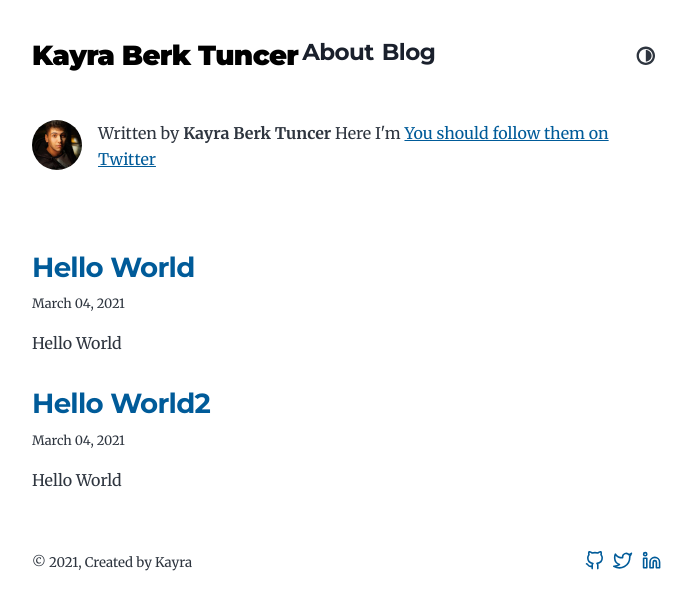
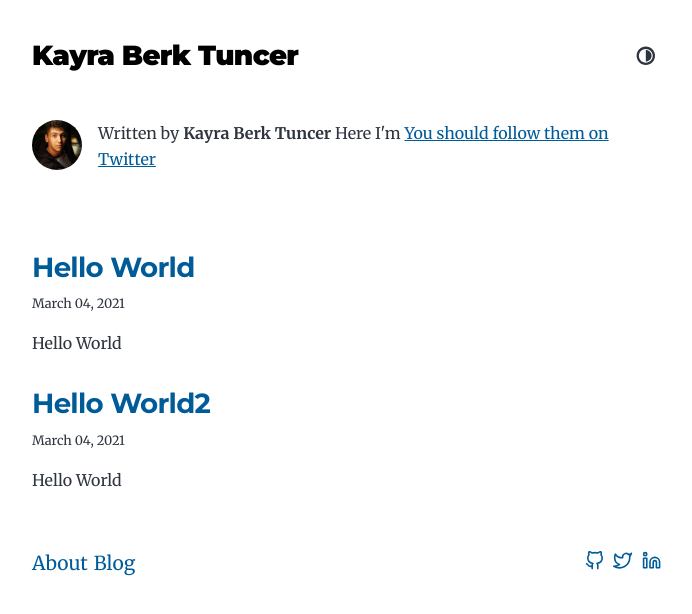
Before and after one commit to yusufakcekoce/yusufakcekoce.github.io, a Gatsby site: page / in a window 1280 px wide. Shown: the whole page, without its empty margins (292-984 px from the left). Built offline with nearby package versions, Linux system fonts and the light colour scheme; Gatsby itself is replaced by a stand-in of ours.

Commit message:
edited links

```diff
--- a/src/components/footer.js
+++ b/src/components/footer.js
@@ -1,14 +1,14 @@
 import React from 'react'
+import { Link } from "gatsby"
 import { FiGithub, FiTwitter, FiLinkedin } from 'react-icons/fi'
 
 const Footer = () => {
 
     return (
         <footer>
-            <div className="copyright">
-                © {new Date().getFullYear()}, Created by
-                {` `}
-                Kayra
+            <div className="footer-links">
+                    <Link to={`/about/`}>About</Link>
+                    <Link to={`/blog/`}>Blog</Link>
             </div>
             <div className="icons">
                 <a href="https://github.com/kayraberktuncer" target="blank"><FiGithub>GitHub</FiGithub></a>
--- a/src/components/layout.js
+++ b/src/components/layout.js
@@ -25,12 +25,6 @@ const Layout = ({ location, title, children }) => {
             </div>
           )}
         </ThemeToggler>
-        <h3 className="sub-heading">
-          <Link to={`/about/`}>About</Link>
-        </h3>
-        <h3 className="sub-heading">
-          <Link to={`/blog/`}>Blog</Link>
-        </h3>
       </div>
     )
   } else {
@@ -48,8 +42,6 @@ const Layout = ({ location, title, children }) => {
             </div>
           )}
         </ThemeToggler>
-        <Link to={`/about/`} className="header-link-item">About</Link>
-        <Link to={`/blog/`} className="header-link-item">Blog</Link>
       </div>
     )
   }
--- a/src/style.css
+++ b/src/style.css
@@ -271,21 +271,20 @@ a:focus {
   margin: 0;
 }
 
-.sub-heading {
-  font-size: var(--fontSize-3);
-  float: left;
-  margin: 0 4px;
-}
-
 .dark-button {
   font-size: var(--fontSize-4);
   float: right;
   margin: 0 4px;
 }
 
-.copyright {
+.footer-links {
   float: left;
-  padding-top: var(--spacing-1);
+}
+
+.footer-links a {
+  font-size: var(--fontSize-2);
+  margin-right: 6px;
+  text-decoration: none;
 }
 
 .icons {
```
